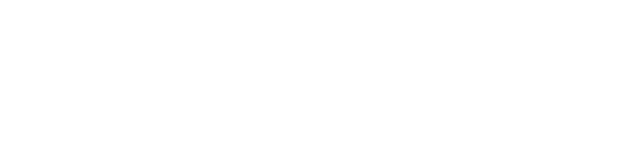
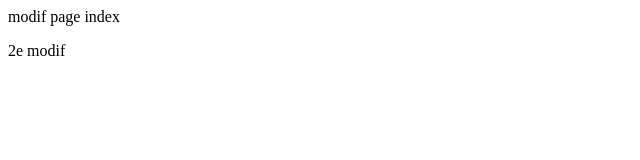
Before and after one commit to takalex88/git-tutorial, a plain HTML site: page index.html in a window 1280 px wide. Shown: the whole page, without its empty margins (0-640 px from the left). Drawn offline with Linux system fonts and the light colour scheme.

Commit message:
modif 2 index

```diff
--- a/index.html
+++ b/index.html
@@ -3,9 +3,10 @@
 <head>
     <meta charset="UTF-8">
     <meta name="viewport" content="width=device-width, initial-scale=1.0">
-    <title>index.html</title>
+    <title>Mon super site</title>
 </head>
 <body>
-
+        modif page index
+        <p>2e modif</p>
 </body>
 </html>
```
